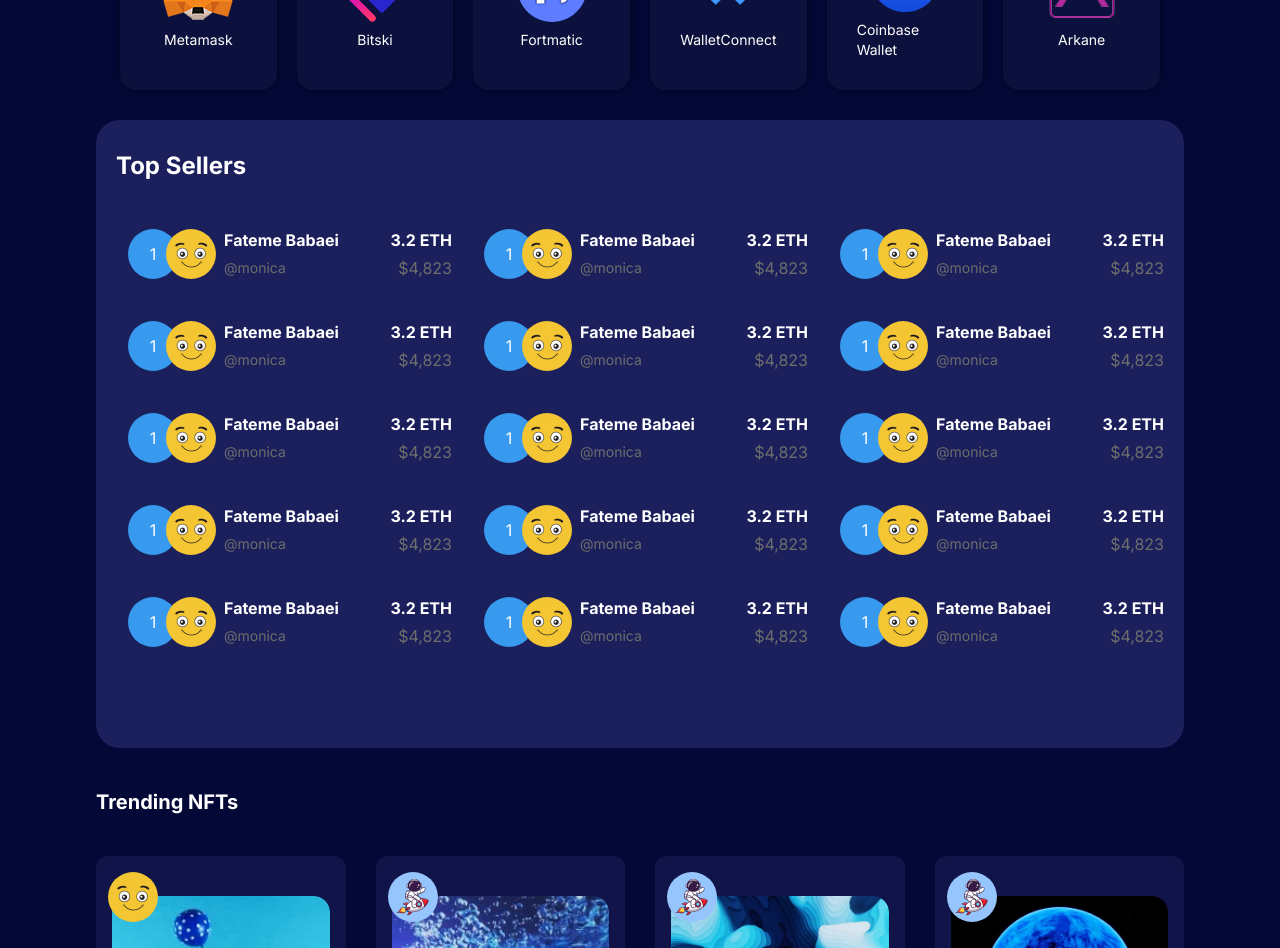
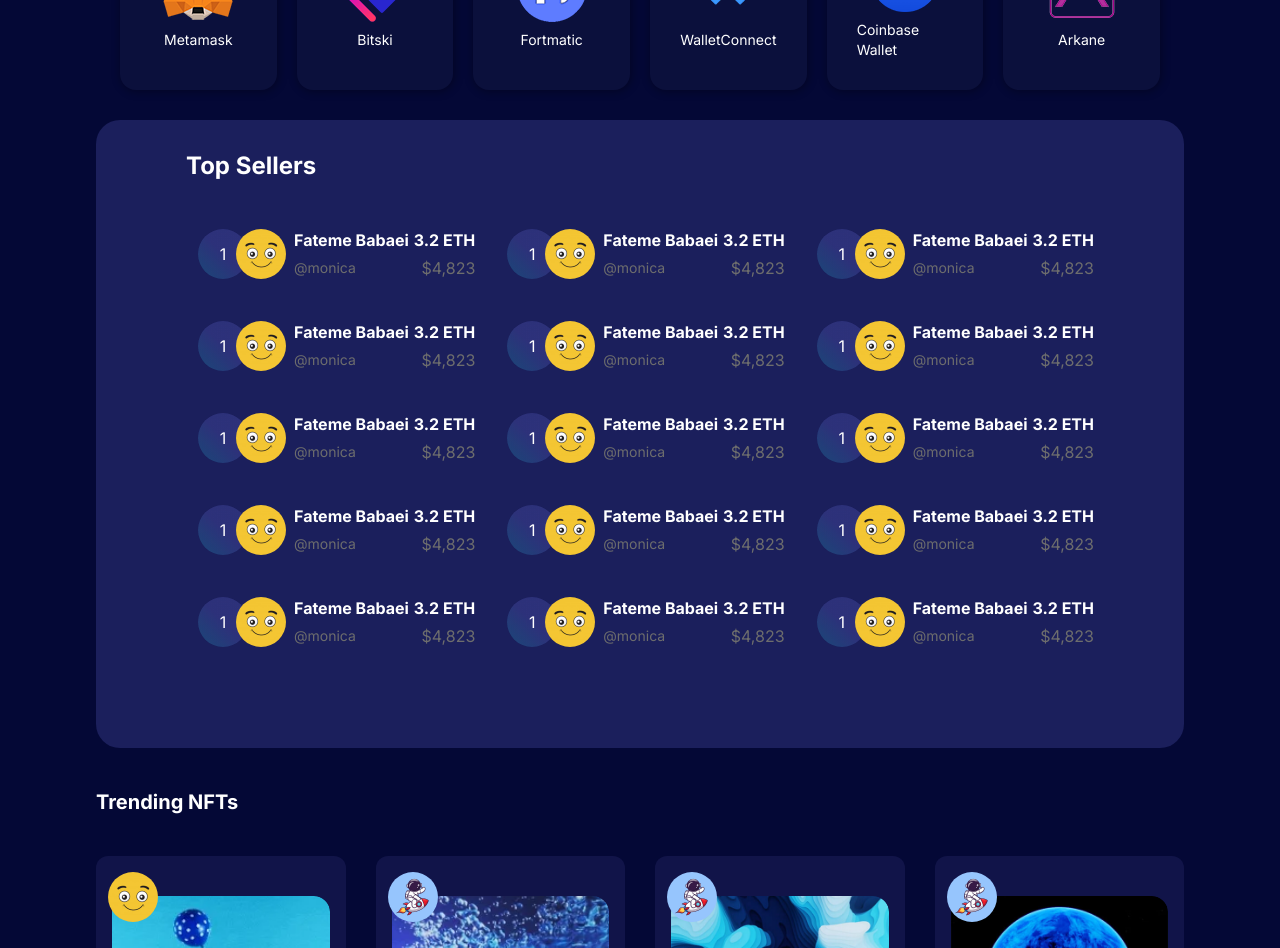
Before and after one commit to babaeiFateme/gigaland, a Next.js app in the folder my-app/: page / in a window 1280 px wide. Shown: the part 780-1728 px from the top of the page. Built offline with nearby package versions, Linux system fonts and the light colour scheme.

Commit message:
feat: change background color of circle

```diff
--- a/my-app/app/globals.css
+++ b/my-app/app/globals.css
@@ -117,12 +117,17 @@
     background-color: #fff;
     display: none !important;
 }
-.swiper:hover .swiper-button-next , .swiper:hover .swiper-button-prev {
+.swiper:hover .swiper-button-next,
+.swiper:hover .swiper-button-prev {
     display: flex !important;
 }
 .swiper-button-next::after,
-.swiper-button-prev::after{
-    transform:  scale(.4);
+.swiper-button-prev::after {
+    transform: scale(0.4);
     font-weight: 700;
     color: #000;
 }
+
+.counter {
+    background-image: linear-gradient(45deg, rgba(26, 237, 236, 0.2) 0%, rgba(121, 126, 246, 0.2) 50%) !important;
+}
--- a/my-app/components/page/landing/TopSeller.tsx
+++ b/my-app/components/page/landing/TopSeller.tsx
@@ -3,7 +3,7 @@ import userImage from "@/public/images/landing/author/author-11.jpg"
 
 const TopSeller = () => {
     return (
-        <div className="bg-primary-800 rounded-3xl py-[30px] px-[20px] mt-[30px] mb-[30px]">
+        <div className="bg-primary-800 rounded-3xl py-[30px] px-[16px] md:px-[70px] lg:px-[90px] mt-[30px] mb-[30px]">
             <div className="container">
                 <h2 className="text-white text-2xl font-bold pb-4">
                     Top Sellers
@@ -13,7 +13,7 @@ const TopSeller = () => {
                     <div>
                         <div className="flex gap-2 items-center mb-10">
                             <div className="flex items-center">
-                                <div className="rounded-full bg-primary-400 backdrop-blur-md w-[50px] h-[50px] flex items-center justify-center text-white relative -z-0 -right-3">
+                                <div className="rounded-full counter backdrop-blur-md w-[50px] h-[50px] flex items-center justify-center text-white relative -z-0 -right-3">
                                     1
                                 </div>
                                 <Image className="rounded-full relative z-10" src={userImage} alt="user1" width={50} height={50} />
@@ -39,7 +39,7 @@ const TopSeller = () => {
                         </div>
                         <div className="flex gap-2 items-center mb-10">
                             <div className="flex items-center">
-                                <div className="rounded-full bg-primary-400 backdrop-blur-md w-[50px] h-[50px] flex items-center justify-center text-white relative -z-0 -right-3">
+                                <div className="rounded-full counter backdrop-blur-md w-[50px] h-[50px] flex items-center justify-center text-white relative -z-0 -right-3">
                                     1
                                 </div>
                                 <Image className="rounded-full relative z-10" src={userImage} alt="user1" width={50} height={50} />
@@ -65,7 +65,7 @@ const TopSeller = () => {
                         </div>
                         <div className="flex gap-2 items-center mb-10">
                             <div className="flex items-center">
-                                <div className="rounded-full bg-primary-400 backdrop-blur-md w-[50px] h-[50px] flex items-center justify-center text-white relative -z-0 -right-3">
+                                <div className="rounded-full counter backdrop-blur-md w-[50px] h-[50px] flex items-center justify-center text-white relative -z-0 -right-3">
                                     1
                                 </div>
                                 <Image className="rounded-full relative z-10" src={userImage} alt="user1" width={50} height={50} />
@@ -91,7 +91,7 @@ const TopSeller = () => {
                         </div>
                         <div className="flex gap-2 items-center mb-10">
                             <div className="flex items-center">
-                                <div className="rounded-full bg-primary-400 backdrop-blur-md w-[50px] h-[50px] flex items-center justify-center text-white relative -z-0 -right-3">
+                                <div className="rounded-full counter backdrop-blur-md w-[50px] h-[50px] flex items-center justify-center text-white relative -z-0 -right-3">
                                     1
                                 </div>
                                 <Image className="rounded-full relative z-10" src={userImage} alt="user1" width={50} height={50} />
@@ -117,7 +117,7 @@ const TopSeller = () => {
                         </div>
                         <div className="flex gap-2 items-center mb-10">
                             <div className="flex items-center">
-                                <div className="rounded-full bg-primary-400 backdrop-blur-md w-[50px] h-[50px] flex items-center justify-center text-white relative -z-0 -right-3">
+                                <div className="rounded-full counter backdrop-blur-md w-[50px] h-[50px] flex items-center justify-center text-white relative -z-0 -right-3">
                                     1
                                 </div>
                                 <Image className="rounded-full relative z-10" src={userImage} alt="user1" width={50} height={50} />
@@ -145,7 +145,7 @@ const TopSeller = () => {
                     <div>
                         <div className="flex gap-2 items-center mb-10">
                             <div className="flex items-center">
-                                <div className="rounded-full bg-primary-400 backdrop-blur-md w-[50px] h-[50px] flex items-center justify-center text-white relative -z-0 -right-3">
+                                <div className="rounded-full counter backdrop-blur-md w-[50px] h-[50px] flex items-center justify-center text-white relative -z-0 -right-3">
                                     1
                                 </div>
                                 <Image className="rounded-full relative z-10" src={userImage} alt="user1" width={50} height={50} />
@@ -171,7 +171,7 @@ const TopSeller = () => {
                         </div>
                         <div className="flex gap-2 items-center mb-10">
                             <div className="flex items-center">
-                                <div className="rounded-full bg-primary-400 backdrop-blur-md w-[50px] h-[50px] flex items-center justify-center text-white relative -z-0 -right-3">
+                                <div className="rounded-full counter backdrop-blur-md w-[50px] h-[50px] flex items-center justify-center text-white relative -z-0 -right-3">
                                     1
                                 </div>
                                 <Image className="rounded-full relative z-10" src={userImage} alt="user1" width={50} height={50} />
@@ -197,7 +197,7 @@ const TopSeller = () => {
                         </div>
                         <div className="flex gap-2 items-center mb-10">
                             <div className="flex items-center">
-                                <div className="rounded-full bg-primary-400 backdrop-blur-md w-[50px] h-[50px] flex items-center justify-center text-white relative -z-0 -right-3">
+                                <div className="rounded-full counter backdrop-blur-md w-[50px] h-[50px] flex items-center justify-center text-white relative -z-0 -right-3">
                                     1
                                 </div>
                                 <Image className="rounded-full relative z-10" src={userImage} alt="user1" width={50} height={50} />
@@ -223,7 +223,7 @@ const TopSeller = () => {
                         </div>
                         <div className="flex gap-2 items-center mb-10">
                             <div className="flex items-center">
-                                <div className="rounded-full bg-primary-400 backdrop-blur-md w-[50px] h-[50px] flex items-center justify-center text-white relative -z-0 -right-3">
+                                <div className="rounded-full counter backdrop-blur-md w-[50px] h-[50px] flex items-center justify-center text-white relative -z-0 -right-3">
                                     1
                                 </div>
                                 <Image className="rounded-full relative z-10" src={userImage} alt="user1" width={50} height={50} />
@@ -249,7 +249,7 @@ const TopSeller = () => {
                         </div>
                         <div className="flex gap-2 items-center mb-10">
                             <div className="flex items-center">
-                                <div className="rounded-full bg-primary-400 backdrop-blur-md w-[50px] h-[50px] flex items-center justify-center text-white relative -z-0 -right-3">
+                                <div className="rounded-full counter backdrop-blur-md w-[50px] h-[50px] flex items-center justify-center text-white relative -z-0 -right-3">
                                     1
                                 </div>
                                 <Image className="rounded-full relative z-10" src={userImage} alt="user1" width={50} height={50} />
@@ -277,7 +277,7 @@ const TopSeller = () => {
                     <div>
                         <div className="flex gap-2 items-center mb-10">
                             <div className="flex items-center">
-                                <div className="rounded-full bg-primary-400 backdrop-blur-md w-[50px] h-[50px] flex items-center justify-center text-white relative -z-0 -right-3">
+                                <div className="rounded-full counter backdrop-blur-md w-[50px] h-[50px] flex items-center justify-center text-white relative -z-0 -right-3">
                                     1
                                 </div>
                                 <Image className="rounded-full relative z-10" src={userImage} alt="user1" width={50} height={50} />
@@ -303,7 +303,7 @@ const TopSeller = () => {
                         </div>
                         <div className="flex gap-2 items-center mb-10">
                             <div className="flex items-center">
-                                <div className="rounded-full bg-primary-400 backdrop-blur-md w-[50px] h-[50px] flex items-center justify-center text-white relative -z-0 -right-3">
+                                <div className="rounded-full counter backdrop-blur-md w-[50px] h-[50px] flex items-center justify-center text-white relative -z-0 -right-3">
                                     1
                                 </div>
                                 <Image className="rounded-full relative z-10" src={userImage} alt="user1" width={50} height={50} />
@@ -329,7 +329,7 @@ const TopSeller = () => {
                         </div>
                         <div className="flex gap-2 items-center mb-10">
                             <div className="flex items-center">
-                                <div className="rounded-full bg-primary-400 backdrop-blur-md w-[50px] h-[50px] flex items-center justify-center text-white relative -z-0 -right-3">
+                                <div className="rounded-full counter backdrop-blur-md w-[50px] h-[50px] flex items-center justify-center text-white relative -z-0 -right-3">
                                     1
                                 </div>
                                 <Image className="rounded-full relative z-10" src={userImage} alt="user1" width={50} height={50} />
@@ -355,7 +355,7 @@ const TopSeller = () => {
                         </div>
                         <div className="flex gap-2 items-center mb-10">
                             <div className="flex items-center">
-                                <div className="rounded-full bg-primary-400 backdrop-blur-md w-[50px] h-[50px] flex items-center justify-center text-white relative -z-0 -right-3">
+                                <div className="rounded-full counter backdrop-blur-md w-[50px] h-[50px] flex items-center justify-center text-white relative -z-0 -right-3">
                                     1
                                 </div>
                                 <Image className="rounded-full relative z-10" src={userImage} alt="user1" width={50} height={50} />
@@ -381,7 +381,7 @@ const TopSeller = () => {
                         </div>
                         <div className="flex gap-2 items-center mb-10">
                             <div className="flex items-center">
-                                <div className="rounded-full bg-primary-400 backdrop-blur-md w-[50px] h-[50px] flex items-center justify-center text-white relative -z-0 -right-3">
+                                <div className="rounded-full counter backdrop-blur-md w-[50px] h-[50px] flex items-center justify-center text-white relative -z-0 -right-3">
                                     1
                                 </div>
                                 <Image className="rounded-full relative z-10" src={userImage} alt="user1" width={50} height={50} />
```
